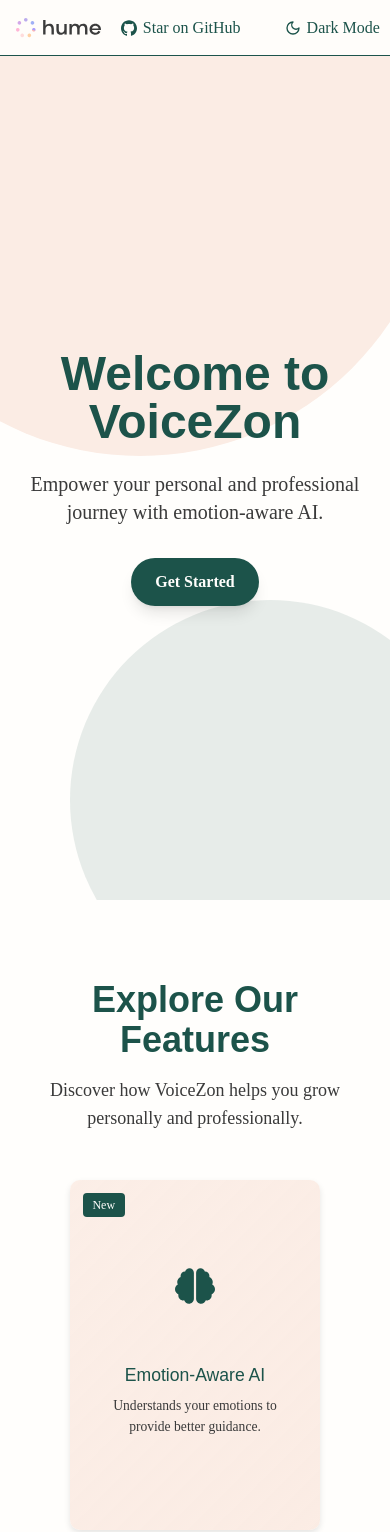
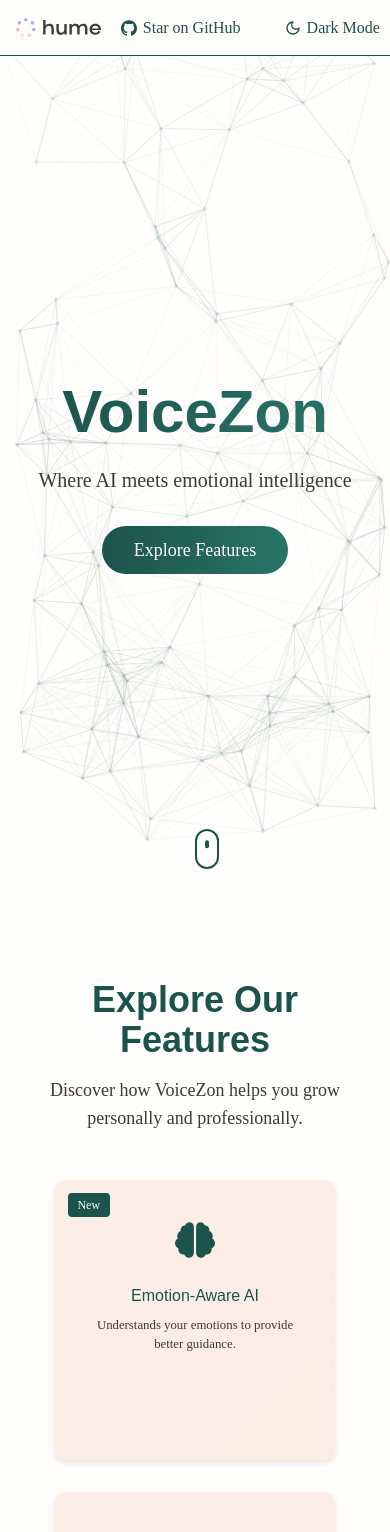
Before and after one commit to a-elhaag/voicezon_emo, a Next.js app: page / in a window 390 px wide. Shown: the top 1532 px of the page. Built offline with nearby package versions, Linux system fonts and the light colour scheme.

Commit message:
add FAQSection component with animated toggle functionality and responsive design

```diff
--- a/app/globals.css
+++ b/app/globals.css
@@ -78,4 +78,71 @@
   h6 {
     font-family: 'Poppins', sans-serif;
   }
+
+  .bg-network-pattern {
+    background-image: radial-gradient(var(--color-dark-teal) 1px, transparent 1px);
+    background-size: 50px 50px;
+    opacity: 0.05;
+  }
 }
+
+@layer utilities {
+  .text-gradient {
+    @apply bg-clip-text text-transparent bg-gradient-to-r from-[var(--color-dark-teal)] to-[#2A7468];
+  }
+
+  .bg-gradient {
+    @apply bg-gradient-to-r from-[var(--color-dark-teal)] to-[#2A7468];
+  }
+
+  .section-padding {
+    @apply py-20 px-4;
+  }
+
+  .container-padding {
+    @apply px-4 sm:px-6 lg:px-8;
+  }
+
+  .responsive-text {
+    @apply text-base sm:text-lg lg:text-xl;
+  }
+
+  .responsive-heading {
+    @apply text-3xl sm:text-4xl lg:text-5xl xl:text-6xl;
+  }
+}
+
+/* Add responsive breakpoint classes */
+.mobile-only {
+  @apply block sm:hidden;
+}
+
+.desktop-only {
+  @apply hidden sm:block;
+}
+
+/* Improve mobile touch targets */
+@media (max-width: 640px) {
+  button,
+  [role="button"] {
+    @apply min-h-[44px] min-w-[44px];
+  }
+}
+
+/* Enhance scrollbar for better UX */
+::-webkit-scrollbar {
+  width: 8px;
+}
+
+::-webkit-scrollbar-track {
+  background: var(--color-background);
+}
+
+::-webkit-scrollbar-thumb {
+  background: var(--color-dark-teal);
+  border-radius: 4px;
+}
+
+::-webkit-scrollbar-thumb:hover {
+  background: #1a4d45;
+}
--- a/app/page.tsx
+++ b/app/page.tsx
@@ -1,68 +1,126 @@
 "use client";
-import React, { useRef } from "react";
+import React, { useRef, useEffect } from "react";
 import { motion, useScroll, useTransform } from "framer-motion";
 import Card from "@/components/Card";
 import MotionButton from "@/components/MotionButton";
 import { FaBrain, FaBriefcase } from "react-icons/fa";
+import { Button } from "@/components/ui/button";
+import FAQSection from "@/components/FAQSection";
 
-export default function LandingPage() {
+interface MotionButtonProps {
+  children?: React.ReactNode;
+  size?: string;
+  className?: string;
+  onClick?: () => void;
+}
+
+// Background Network component that spans entire page
+function PageBackground() {
+  return (
+    <div className="fixed inset-0 z-0 pointer-events-none">
+      <NetworkAnimation opacity={0.2} particleCount={100} connectionDistance={150} />
+    </div>
+  );
+}
+
+function HeroSection() {
+  return (
+    <section className="relative h-screen flex items-center justify-center">
+      {/* Remove previous network background */}
+      {/* Content */}
+      <div className="relative z-10 max-w-4xl mx-auto px-4 text-center">
+        <motion.div
+          initial={{ opacity: 0, y: 50 }}
+          animate={{ opacity: 1, y: 0 }}
+          transition={{ duration: 1, ease: "easeOut" }}
+        >
+          <h1 className="text-6xl md:text-7xl font-bold mb-6 bg-clip-text text-transparent bg-gradient-to-r from-[var(--color-dark-teal)] to-[#2A7468]">
+            VoiceZon
+          </h1>
+          <p className="text-xl md:text-2xl mb-8 text-[var(--color-dark-gray)]">
+            Where AI meets emotional intelligence
+          </p>
+          <motion.div
+            initial={{ opacity: 0 }}
+            animate={{ opacity: 1 }}
+            transition={{ delay: 0.5 }}
+            className="flex gap-4 justify-center"
+          >
+            <Button
+              size="lg"
+              variant="primary"
+              className="text-lg bg-gradient-to-r from-[var(--color-dark-teal)] to-[#2A7468]"
+              onClick={() => {
+                document.getElementById("features")?.scrollIntoView({ behavior: "smooth" });
+              }}
+            >
+              Explore Features
+            </Button>
+          </motion.div>
+        </motion.div>
+      </div>
+
+      {/* Scroll Indicator */}
+      <motion.div
+        className="absolute bottom-8 left-1/2 transform -translate-x-1/2"
+        animate={{ y: [0, 10, 0] }}
+        transition={{ duration: 2, repeat: Infinity }}
+      >
+        <div className="w-6 h-10 border-2 border-[var(--color-dark-teal)] rounded-full flex justify-center">
+          <motion.div
+            className="w-1 h-2 bg-[var(--color-dark-teal)] rounded-full mt-2"
+            animate={{ y: [0, 12, 0] }}
+            transition={{ duration: 2, repeat: Infinity }}
+          />
+        </div>
+      </motion.div>
+    </section>
+  );
+}
+
+function FeaturesSection() {
   const featureRef = useRef<HTMLElement>(null);
 
-  // Smooth scrolling to the Features section
-  const handleGetStarted = () => {
-    if (featureRef.current) {
-      featureRef.current.scrollIntoView({ behavior: "smooth" });
+  const cards = [
+    {
+      icon: <FaBrain size={40} color="var(--color-dark-teal)" />,
+      title: "Emotion-Aware AI",
+      shortDescription: "Understands your emotions to provide better guidance.",
+      detailedDescription: "VoiceZon uses real-time emotional analysis to deliver personalized insights for career and personal growth.",
+      badgeText: "New"
+    },
+    {
+      icon: <FaBriefcase size={40} color="var(--color-dark-teal)" />,
+      title: "Career Guidance",
+      shortDescription: "Ace your interviews with mock sessions and expert advice.",
+      detailedDescription: "Get tailored feedback, relevant resources, and confidence-building strategies for your next big interview."
+    },
+    {
+      icon: <FaBrain size={40} color="var(--color-dark-teal)" />,
+      title: "Personal Growth",
+      shortDescription: "Set goals and track progress daily.",
+      detailedDescription: "Our intuitive system keeps you motivated with reminders and personalized challenges to reach new milestones.",
+      badgeText: "Pro"
+    }
+  ];
+
+  const cardVariants = {
+    hidden: {
+      opacity: 0,
+      y: 20
+    },
+    visible: {
+      opacity: 1,
+      y: 0,
+      transition: {
+        duration: 0.6,
+        ease: "easeOut"
+      }
     }
   };
 
-  // Parallax-like hero background effect
-  const { scrollY } = useScroll();
-  const heroScale = useTransform(scrollY, [0, 400], [1, 1.2]);
-
   return (
-    <div className="bg-[var(--color-background)] text-[var(--color-dark-gray)] min-h-screen">
-      {/* HERO SECTION */}
-      <section className="relative flex flex-col items-center justify-center h-screen overflow-hidden">
-        {/* Parallax style shapes */}
-        <motion.div
-          style={{ scale: heroScale }}
-          className="absolute w-[600px] h-[600px] rounded-full bg-[var(--color-light-peach)] top-[-200px] -left-40 z-0"
-        />
-        <motion.div
-          style={{ scale: heroScale }}
-          className="absolute w-[400px] h-[400px] rounded-full bg-[var(--color-dark-teal)] bottom-[-100px] -right-20 z-0 opacity-10"
-        />
-
-        <div className="relative z-10 max-w-3xl text-center px-4">
-          <motion.h1
-            className="text-5xl font-bold mb-6 text-[var(--color-dark-teal)]"
-            initial={{ opacity: 0, y: 50 }}
-            animate={{ opacity: 1, y: 0 }}
-            transition={{ duration: 0.8, ease: "easeOut" }}
-          >
-            Welcome to VoiceZon
-          </motion.h1>
-          <motion.p
-            className="text-xl mb-8"
-            initial={{ opacity: 0, y: 50 }}
-            animate={{ opacity: 1, y: 0 }}
-            transition={{ delay: 0.2, duration: 0.8, ease: "easeOut" }}
-          >
-            Empower your personal and professional journey with emotion-aware AI.
-          </motion.p>
-
-          <motion.div
-            initial={{ opacity: 0, scale: 0.8 }}
-            animate={{ opacity: 1, scale: 1 }}
-            transition={{ delay: 0.4, duration: 0.8, ease: "easeOut" }}
-          >
-            <MotionButton label="Get Started" onClick={handleGetStarted} />
-          </motion.div>
-        </div>
-      </section>
-
-      {/* FEATURES SECTION */}
-      <section ref={featureRef} className="py-20 px-4">
+    <section ref={featureRef} className="py-20 px-4 relative z-10" id="features">
       <div className="max-w-6xl mx-auto text-center mb-12">
         <motion.h2
           className="text-4xl font-bold text-[var(--color-dark-teal)]"
@@ -84,60 +142,184 @@
         </motion.p>
       </div>
 
-        {/* Feature Cards */}
-        <div className="flex flex-wrap justify-center items-center gap-8 max-w-5xl mx-auto">
       <motion.div
-            initial={{ opacity: 0, y: 50 }}
-            whileInView={{ opacity: 1, y: 0 }}
-            transition={{ duration: 0.8, ease: "easeOut" }}
-            viewport={{ once: true }}
+        className="flex flex-wrap justify-center items-center gap-8 max-w-5xl mx-auto"
+        initial="hidden"
+        whileInView="visible"
+        viewport={{ once: true, margin: "-50px" }}
       >
-            <Card
-              icon={<FaBrain size={40} color="var(--color-dark-teal)" />}
-              title="Emotion-Aware AI"
-              shortDescription="Understands your emotions to provide better guidance."
-              detailedDescription="VoiceZon uses real-time emotional analysis to deliver personalized insights for career and personal growth."
-              badgeText="New"
+        {cards.map((card, index) => (
+          <motion.div
+            key={index}
+            variants={cardVariants}
+            custom={index}
+          >
+            <Card {...card} />
+          </motion.div>
+        ))}
+      </motion.div>
+    </section>
+  );
+}
+
+// Update NetworkAnimation parameters
+function NetworkAnimation({ opacity = 1, particleCount = 75, connectionDistance = 200 }) {
+  const canvasRef = useRef<HTMLCanvasElement>(null);
+  const { scrollY } = useScroll();
+
+  useEffect(() => {
+    const canvas = canvasRef.current;
+    if (!canvas) return;
+
+    const ctx = canvas.getContext('2d');
+    if (!ctx) return;
+
+    const handleResize = () => {
+      canvas.width = window.innerWidth;
+      canvas.height = window.innerHeight;
+    };
+
+    handleResize();
+    window.addEventListener('resize', handleResize);
+
+    const particles: Particle[] = [];
+
+    class Particle {
+      x: number;
+      y: number;
+      directionX: number;
+      directionY: number;
+      baseY: number;
+
+      constructor() {
+        this.x = Math.random() * canvas.width;
+        this.y = Math.random() * canvas.height;
+        this.baseY = this.y; // Store initial Y position
+        this.directionX = (Math.random() - 0.5) * 0.5;
+        this.directionY = (Math.random() - 0.5) * 0.5;
+      }
+
+      update(scrollOffset: number) {
+        if (this.x < 0 || this.x > canvas.width) this.directionX *= -1;
+        if (this.y < 0 || this.y > canvas.height) this.directionY *= -1;
+
+        this.x += this.directionX;
+        // Add slight vertical movement based on scroll
+        this.y = this.baseY + (scrollOffset * 0.1);
+
+        // Keep particles within bounds
+        if (this.y > canvas.height) this.y = 0;
+        if (this.y < 0) this.y = canvas.height;
+      }
+    }
+
+    for (let i = 0; i < particleCount; i++) {
+      particles.push(new Particle());
+    }
+
+    let animationFrameId: number;
+
+    function animate() {
+      const scrollOffset = window.scrollY;
+      const scrollOpacity = Math.max(0.1, opacity - (scrollOffset * 0.001));
+
+      ctx.clearRect(0, 0, canvas.width, canvas.height);
+
+      particles.forEach(particle => {
+        particle.update(scrollOffset);
+        ctx.beginPath();
+        ctx.arc(particle.x, particle.y, 2, 0, Math.PI * 2);
+        ctx.fillStyle = `rgba(28, 83, 74, ${scrollOpacity})`;
+        ctx.fill();
+
+        particles.forEach(otherParticle => {
+          const dx = particle.x - otherParticle.x;
+          const dy = particle.y - otherParticle.y;
+          const distance = Math.sqrt(dx * dx + dy * dy);
+
+          if (distance < connectionDistance) {
+            ctx.beginPath();
+            ctx.moveTo(particle.x, particle.y);
+            ctx.lineTo(otherParticle.x, otherParticle.y);
+            ctx.strokeStyle = `rgba(28, 83, 74, ${scrollOpacity * (1 - distance / connectionDistance)})`;
+            ctx.stroke();
+          }
+        });
+      });
+
+      animationFrameId = requestAnimationFrame(animate);
+    }
+
+    animate();
+
+    return () => {
+      window.removeEventListener('resize', handleResize);
+      cancelAnimationFrame(animationFrameId);
+    };
+  }, [opacity, particleCount, connectionDistance]);
+
+  return (
+    <canvas
+      ref={canvasRef}
+      className="absolute inset-0 w-full h-full"
+      style={{ opacity: 0.5 }}
     />
-          </motion.div>
+  );
+}
 
-          <motion.div
-            initial={{ opacity: 0, y: 50 }}
-            whileInView={{ opacity: 1, y: 0 }}
-            transition={{ delay: 0.1, duration: 0.8, ease: "easeOut" }}
-            viewport={{ once: true }}
-          >
-            <Card
-              icon={<FaBriefcase size={40} color="var(--color-dark-teal)" />}
-              title="Career Guidance"
-              shortDescription="Ace your interviews with mock sessions and expert advice."
-              detailedDescription="Get tailored feedback, relevant resources, and confidence-building strategies for your next big interview."
-            />
-          </motion.div>
 
-          <motion.div
-            initial={{ opacity: 0, y: 50 }}
-            whileInView={{ opacity: 1, y: 0 }}
-            transition={{ delay: 0.2, duration: 0.8, ease: "easeOut" }}
-            viewport={{ once: true }}
-          >
-            <Card
-              icon={<FaBrain size={40} color="var(--color-dark-teal)" />}
-              title="Personal Growth"
-              shortDescription="Set goals and track progress daily."
-              detailedDescription="Our intuitive system keeps you motivated with reminders and personalized challenges to reach new milestones."
-              badgeText="Pro"
-            />
-          </motion.div>
+/*
+  -------------
+  CTA Section
+  -------------
+*/
+function CTASection() {
+  return (
+    <section className="container-padding py-12 sm:py-16">
+      <div className="max-w-3xl mx-auto bg-[var(--color-light-peach)] rounded-[15px] p-6 sm:p-8 text-center">
+        <h2 className="text-3xl sm:text-4xl font-bold text-[var(--color-dark-gray)] mb-4">
+          Ready to Elevate Your Journey?
+        </h2>
+        <p className="responsive-text text-[var(--color-dark-gray)] mb-6">
+          Join VoiceZon today and start your transformation.
+        </p>
+        <div className="flex flex-col sm:flex-row gap-4 justify-center">
+          <Button size="lg" variant="primary">Get Started</Button>
+          <Button size="lg" variant="outline">Learn More</Button>
+        </div>
       </div>
     </section>
+  );
+}
 
-      {/* FOOTER SECTION */}
+export default function LandingPage() {
+  const featureRef = useRef<HTMLElement>(null);
+
+  // Smooth scrolling to the Features section
+  const handleGetStarted = () => {
+    if (featureRef.current) {
+      featureRef.current.scrollIntoView({ behavior: "smooth" });
+    }
+  };
+
+  // Parallax-like hero background effect
+  const { scrollY } = useScroll();
+  const heroScale = useTransform(scrollY, [0, 400], [1, 1.2]);
+
+  return (
+    <div className="relative bg-[var(--color-background)] text-[var(--color-dark-gray)] min-h-screen">
+      <PageBackground />
+      <div className="relative z-10">
+        <HeroSection />
+        <FeaturesSection />
+        <FAQSection />
+        <CTASection />
         <footer className="py-8 bg-[var(--color-light-peach)] text-center">
           <p className="text-sm text-[var(--color-dark-gray)]">
             &copy; {new Date().getFullYear()} VoiceZon. All rights reserved.
           </p>
         </footer>
       </div>
+    </div>
   );
 }
--- a/components/Card.css
+++ b/components/Card.css
@@ -1,7 +1,10 @@
 /* Container for 3D flip */
 .card-container {
-  width: 250px;
-  height: 350px;
+  width: 100%;
+  max-width: 320px;
+  min-width: 280px;
+  height: auto;
+  min-height: 320px;
   position: relative;
   transform-style: preserve-3d;
   transition: transform 0.8s ease-in-out, width 0.3s ease, height 0.3s ease;
@@ -44,6 +47,7 @@
       rgba(251, 236, 228, 1) 100%);
   /* subtle peach gradient */
   display: flex;
+  ;
   flex-direction: column;
   align-items: center;
   padding: 14px;
@@ -89,6 +93,7 @@
 /* BACK SIDE */
 .card-back {
   transform: rotateY(-180deg);
+  padding-top: 3rem;
 }
 
 .card-detailed-desc {
@@ -99,3 +104,44 @@
   line-height: 1.4;
   margin-bottom: 2rem;
 }
+
+/* Adjust padding for different screen sizes */
+@media (min-width: 640px) {
+  .card-front,
+  .card-back {
+    padding: 1.5rem;
+  }
+
+  .icon-wrapper {
+    margin-top: 2rem;
+  }
+
+  .card-title {
+    margin-top: 2rem;
+  }
+}
+
+@media (max-width: 639px) {
+  .card-container {
+    min-height: 280px;
+  }
+
+  .card-front,
+  .card-back {
+    padding: 1rem;
+  }
+
+  .icon-wrapper {
+    margin-top: 1.5rem;
+  }
+
+  .card-title {
+    margin-top: 1.5rem;
+    font-size: 1rem;
+  }
+
+  .card-short-desc,
+  .card-detailed-desc {
+    font-size: 0.8rem;
+  }
+}
--- a/components/Card.tsx
+++ b/components/Card.tsx
@@ -1,5 +1,6 @@
 "use client"
 import React, { useState } from "react";
+import { motion } from "framer-motion";
 import "./Card.css";
 
 interface CardProps {
@@ -19,18 +20,16 @@
 }) => {
     const [isFlipped, setIsFlipped] = useState(false);
 
-    const handleCardClick = () => {
-        setIsFlipped((prev) => !prev);
-    };
-
     return (
-        <div
+        <motion.div
             className={`card-container ${isFlipped ? "is-flipped" : ""}`}
-            onClick={handleCardClick}
+            onClick={() => setIsFlipped(!isFlipped)}
+            whileHover={{ scale: 1.05 }}
+            transition={{ duration: 0.3 }}
             role="button"
             aria-label={`Feature card: ${title}`}
             tabIndex={0} // Make it focusable via keyboard
-            onKeyPress={(e) => e.key === "Enter" && handleCardClick()}
+            onKeyPress={(e) => e.key === "Enter" && setIsFlipped(!isFlipped)}
         >
             {/* FRONT */}
             <div className="card-front">
@@ -45,7 +44,7 @@
                 <h3 className="card-title">More Info</h3>
                 <p className="card-detailed-desc">{detailedDescription}</p>
             </div>
-        </div>
+        </motion.div>
     );
 };
 
--- /dev/null
+++ b/components/FAQSection.tsx
@@ -0,0 +1,74 @@
+"use client"
+import { motion } from "framer-motion";
+import { useState } from "react";
+
+// FAQ dictionary for easy editing
+const FAQData = [
+  {
+    question: "How does VoiceZon's emotion detection work?",
+    answer: "VoiceZon uses advanced AI algorithms to analyze voice patterns, tone, and speech characteristics to understand emotional states and provide personalized guidance."
+  },
+  {
+    question: "Is my data private and secure?",
+    answer: "Yes, we take privacy seriously. All your data is encrypted and stored securely. We never share your personal information with third parties."
+  },
+  {
+    question: "What features are included in the free plan?",
+    answer: "The free plan includes basic emotion analysis, simple career guidance, and limited practice sessions. Premium features unlock advanced analytics and personalized coaching."
+  },
+  {
+    question: "Can I use VoiceZon on my mobile device?",
+    answer: "Yes, VoiceZon is fully responsive and works on all modern devices including smartphones and tablets."
+  }
+];
+
+// Simple FAQ Item component
+function FAQItem({ question, answer }: { question: string; answer: string }) {
+  const [isOpen, setIsOpen] = useState(false);
+
+  return (
+    <div className="border-b border-[var(--color-light-peach)]">
+      <button
+        onClick={() => setIsOpen(!isOpen)}
+        className="w-full flex justify-between items-center py-4 text-left"
+      >
+        <span className="text-lg font-medium text-[var(--color-dark-teal)]">{question}</span>
+        <span className={`transform transition-transform duration-200 ${isOpen ? 'rotate-180' : ''}`}>
+          ▼
+        </span>
+      </button>
+      <motion.div
+        initial={false}
+        animate={{ height: isOpen ? "auto" : 0, opacity: isOpen ? 1 : 0 }}
+        transition={{ duration: 0.3 }}
+        className="overflow-hidden"
+      >
+        <p className="pb-4 text-[var(--color-dark-gray)]">{answer}</p>
+      </motion.div>
+    </div>
+  );
+}
+
+export default function FAQSection() {
+  return (
+    <section className="py-20 px-4 relative z-10" id="faq">
+      <motion.div
+        initial={{ opacity: 0, y: 20 }}
+        whileInView={{ opacity: 1, y: 0 }}
+        transition={{ duration: 0.6 }}
+        viewport={{ once: true }}
+        className="max-w-3xl mx-auto"
+      >
+        <h2 className="text-4xl font-bold text-[var(--color-dark-teal)] text-center mb-12">
+          Frequently Asked Questions
+        </h2>
+
+        <div className="space-y-2">
+          {FAQData.map((faq, index) => (
+            <FAQItem key={index} {...faq} />
+          ))}
+        </div>
+      </motion.div>
+    </section>
+  );
+}
--- a/package.json
+++ b/package.json
@@ -11,6 +11,7 @@
   },
   "dependencies": {
     "@humeai/voice-react": "^0.1.15",
+    "@radix-ui/react-accordion": "^1.2.2",
     "@radix-ui/react-slot": "^1.0.2",
     "@radix-ui/react-switch": "^1.0.3",
     "@radix-ui/react-toggle": "^1.0.3",
@@ -28,7 +29,7 @@
     "react-virtualized": "^9.22.5",
     "remeda": "^2.0.9",
     "server-only": "^0.0.1",
-    "tailwind-merge": "^2.3.0",
+    "tailwind-merge": "^2.6.0",
     "tailwindcss-animate": "^1.0.7",
     "ts-pattern": "^5.1.2"
   },
```
Lines whose indentation alone changed are shown as unchanged.
